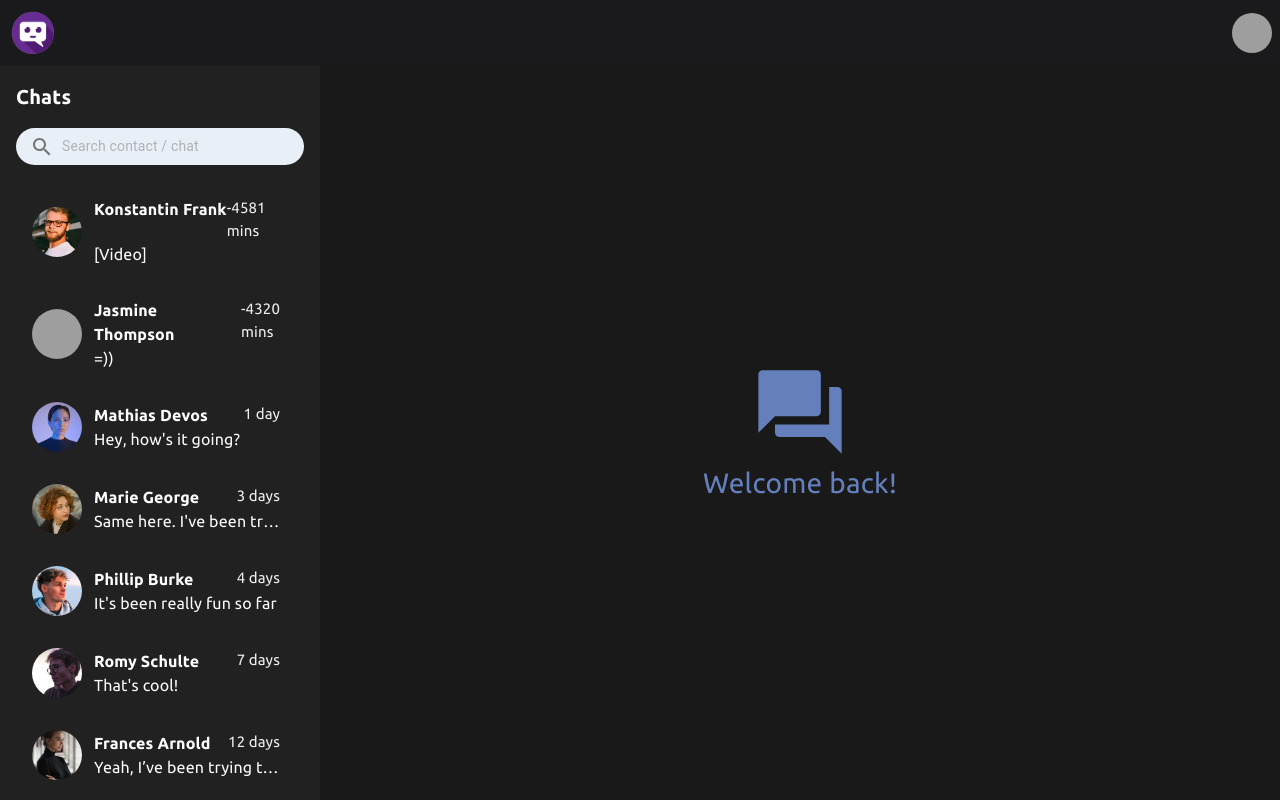
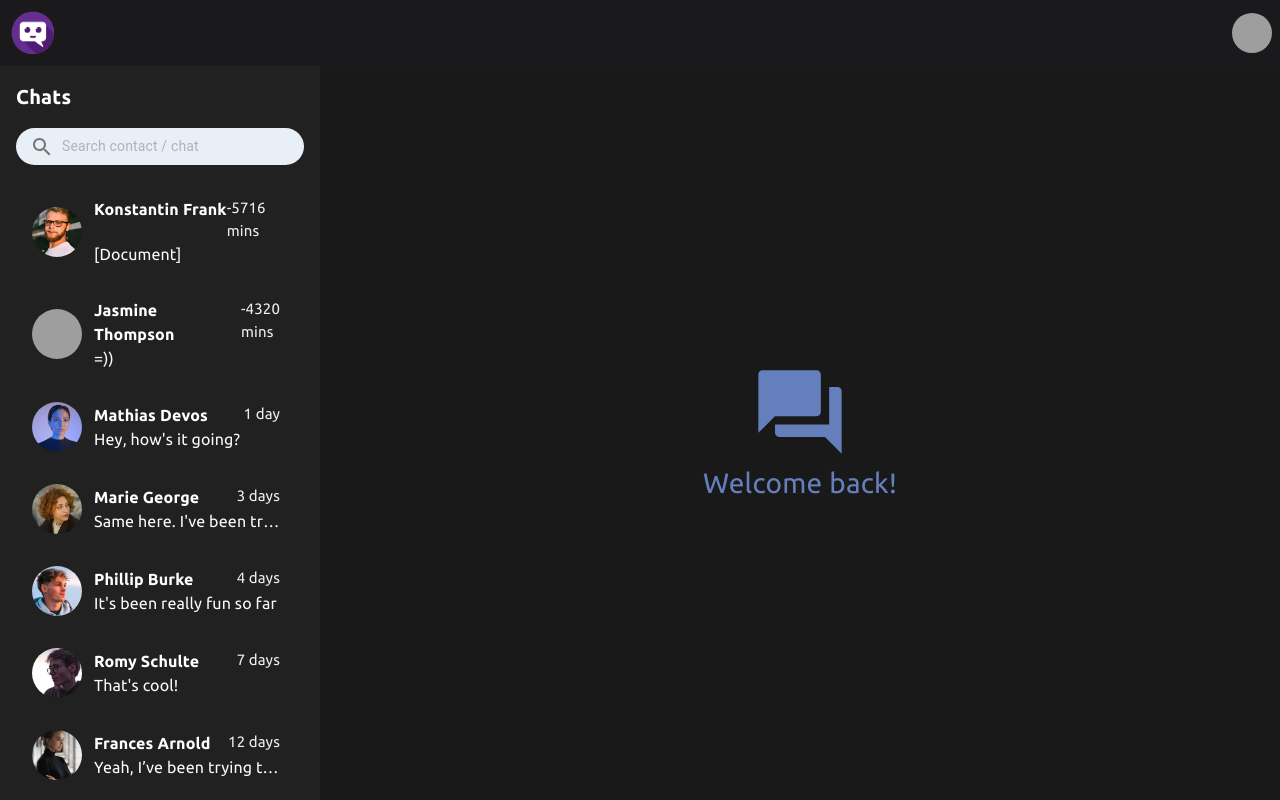
Before and after one commit to catkhanh2212/chat-rooms, a Next.js app: page / in a window 1280 px wide. Built offline with nearby package versions, Linux system fonts and the light colour scheme; data requests are answered from the project's data file; grey boxes are pictures that could not be loaded.

Commit message:
storage: done file storage

```diff
--- /dev/null
+++ b/src/app/components/Info/AllFiles.tsx
@@ -0,0 +1,83 @@
+/* eslint-disable @next/next/no-img-element */
+'use client'
+
+import { Box, Typography } from '@mui/material'
+import React, { useEffect, useState } from 'react'
+import axios from 'axios'
+import { useChatUserStore } from '@/app/store/chatUserStore'
+import { ArrowBackIos, Description } from '@mui/icons-material'
+
+interface Message {
+    id: number
+    chatId: number
+    senderId: number
+    text: string
+    timestamp: string
+    fileUrl?: string
+    fileType?: "raw"
+    fileName: string
+}
+
+function AllFiles({ onBack }: { onBack: () => void }) {
+    const chatUserId = useChatUserStore((state) => state.chatUserId)
+    const [file, setFile] = useState<Message[]>([])
+
+    useEffect(() => {
+        if (!chatUserId) return
+        const fetchMessages = async () => {
+            try {
+                const res = await axios.get(`http://localhost:3001/messages?chatId=${chatUserId}`)
+                const allMsgs: Message[] = res.data
+                const sorted = [...allMsgs].sort(
+                    (a, b) => new Date(b.timestamp).getTime() - new Date(a.timestamp).getTime()
+                )
+                const mediaMsgs = sorted.filter(
+                    (msg) => msg.text === '[Document]'
+                )
+                setFile(mediaMsgs)
+            } catch (err) {
+                console.error("Error fetching media:", err)
+            }
+        }
+        fetchMessages()
+    }, [chatUserId])
+
+
+    return (
+        <Box sx={{ backgroundColor: '#1A1A1D', height: '100%', p: 2 }}>
+            <Box sx={{ position: 'relative', display: 'flex', alignItems: 'center', height: 50, pb: 4, pt: 2 }}>
+                <ArrowBackIos onClick={onBack} sx={{ color: 'white', fontSize: '18px', position: 'absolute', left: 0, cursor: 'pointer' }} />
+
+                <Typography
+                    sx={{
+                        position: 'absolute',
+                        left: '50%',
+                        transform: 'translateX(-50%)',
+                        fontSize: '20px',
+                        fontWeight: 'bold',
+                        color: 'white',
+                        fontFamily: "Ubuntu, sans-serif",
+                    }}
+                >
+                    Storage
+                </Typography>
+            </Box>
+
+
+
+
+            <Box >
+                {file.map((msg) => (
+                    <Box key={msg.id} sx={{ display: "flex", alignItems: "center", gap: 1, mt: 1, cursor: 'pointer' }}>
+                        <Description sx={{ color: "white" }} />
+                        <a href={msg.fileUrl} target="_blank" rel="noopener noreferrer" style={{ color: "white", textDecoration: "underline" }}>
+                            {msg.fileName}
+                        </a>
+                    </Box>
+                ))}
+            </Box>
+        </Box>
+    )
+}
+
+export default AllFiles
--- a/src/app/components/Info/FileList.tsx
+++ b/src/app/components/Info/FileList.tsx
@@ -28,6 +28,7 @@ function FileList({ onMoreClick }: FileListProps) {
   const [media, setMedia] = useState<Message[]>([])
   const [displayMedia, setDisplayMedia] = useState<Message[]>([])
   const [file, setFile] = useState<Message[]>([])
+  const [displayFile, setDisplayFile] = useState<Message[]>([])
   const [selectedMedia, setSelectedMedia] = useState<Message | null>(null)
 
   useEffect(() => {
@@ -51,14 +52,16 @@ function FileList({ onMoreClick }: FileListProps) {
         const displayMediaMsgs = mediaMsgs.slice(0, 6)
 
 
-        // file: chỉ lấy 5 cái gần nhất
         const fileMsgs = sorted.filter(
           (msg) => msg.text === '[Document]'
-        ).slice(0, 5)
+        )
+
+        const displayFileMsgs = fileMsgs.slice(0, 2)
 
         setMedia(mediaMsgs)
         setDisplayMedia(displayMediaMsgs)
         setFile(fileMsgs)
+        setDisplayFile(displayFileMsgs)
       } catch (err) {
         console.error('Error fetching messages:', err)
       }
@@ -67,12 +70,12 @@ function FileList({ onMoreClick }: FileListProps) {
     fetchMessages()
   }, [chatUserId, displayMedia])
 
-  const handleDownload = (url: string, name?: string) => {
-    const link = document.createElement('a')
-    link.href = url
-    link.download = name || 'downloaded-file'
-    link.click()
-  }
+  // const handleDownload = (url: string, name?: string) => {
+  //   const link = document.createElement('a')
+  //   link.href = url
+  //   link.download = name || 'downloaded-file'
+  //   link.click()
+  // }
 
   const getVideoThumbnail = (url: string) => {
     return url
@@ -142,7 +145,7 @@ function FileList({ onMoreClick }: FileListProps) {
       </Typography>
 
       <Box>
-        {file.map((msg) => (
+        {displayFile.map((msg) => (
           <Box key={msg.id} sx={{ display: "flex", alignItems: "center", gap: 1, mt: 1, cursor: 'pointer' }}>
             <Description sx={{ color: "white" }} />
             <a href={msg.fileUrl} target="_blank" rel="noopener noreferrer" style={{ color: "white", textDecoration: "underline" }}>
@@ -150,6 +153,15 @@ function FileList({ onMoreClick }: FileListProps) {
             </a>
           </Box>
         ))}
+
+        {file.length > 2 && (
+          <Box sx={{ display: 'flex', justifyContent: 'center', py: 2 }}>
+            <Button onClick={onMoreClick} fullWidth sx={{ textTransform: "none", backgroundColor: '#F7F7F7', color: '#181C14', fontWeight: 'bold' }}>
+              More
+            </Button>
+          </Box>
+
+        )}
       </Box>
 
       <Dialog
--- a/src/app/components/Info/Info.tsx
+++ b/src/app/components/Info/Info.tsx
@@ -6,6 +6,7 @@ import axios from 'axios'
 import React, { useEffect, useState } from 'react'
 import FileList from './FileList'
 import AllMedia from './AllMedia'
+import AllFiles from './AllFiles'
 
 interface User {
     id: number;
@@ -19,6 +20,7 @@ function Info() {
     const chatUserId = useChatUserStore((state) => state.chatUserId)
     const [user, setUser] = useState<User | null>(null)
     const [showAllMedia, setShowAllMedia] = useState(false)
+    const [showAllFiles, setShowAllFiles] = useState(false)
 
     useEffect(() => {
         if (!chatUserId) {
@@ -43,10 +45,14 @@ function Info() {
         return <AllMedia onBack={() => setShowAllMedia(false)} />
     }
 
+    if (showAllFiles) {
+        return <AllFiles onBack={() => setShowAllFiles(false)} />
+    }
+
     return (
 
         <Box sx={{ display: 'flex', flexDirection: 'column', height: '100%', backgroundColor: '#1E201E' }}>
-            <Box sx={{ p: 4 }}>
+            <Box sx={{ p: 3 }}>
                 <Box sx={{ display: 'flex', justifyContent: 'center', p: 4 }}>
                     <Avatar src={user?.avatar} alt='avatar' sx={{ width: '72px', height: '72px' }} />
                 </Box>
@@ -56,8 +62,8 @@ function Info() {
 
 
 
-            <Box sx={{ flex: 1 }}>
-                <FileList onMoreClick={() => setShowAllMedia(true)} />
+            <Box sx={{ flex: 1, height: '100%', overflowY: 'auto' }}>
+                <FileList onMoreClick={() => setShowAllFiles(true)} />
             </Box>
         </Box>
     )
--- a/src/db.json
+++ b/src/db.json
@@ -64,8 +64,8 @@
     {
       "id": "2",
       "userId": 2,
-      "lastMessage": "[Video]",
-      "time": "2025-09-21T13:48:10.590Z",
+      "lastMessage": "[Document]",
+      "time": "2025-09-22T08:42:43.409Z",
       "lastTimestamp": "2025-09-21T09:02:11.302Z"
     },
     {
@@ -366,6 +366,36 @@
       "fileType": "video",
       "fileName": "小猫一响！该起床啦～ #金三柜.mp4",
       "timestamp": "2025-09-21T13:48:10.577Z"
+    },
+    {
+      "id": "dea9",
+      "chatId": "2",
+      "senderId": 999,
+      "text": "[Document]",
+      "fileUrl": "https://res.cloudinary.com/difopsd0p/raw/upload/v1758530464/z4hyzvmzbse4aasyydpb.docx",
+      "fileType": "raw",
+      "fileName": "test.docx",
+      "timestamp": "2025-09-22T08:41:12.919Z"
+    },
+    {
+      "id": "7bb9",
+      "chatId": "2",
+      "senderId": 999,
+      "text": "[Document]",
+      "fileUrl": "https://res.cloudinary.com/difopsd0p/raw/upload/v1758530530/n5gr2y2pcifplcgun8rx.docx",
+      "fileType": "raw",
+      "fileName": "test.docx",
+      "timestamp": "2025-09-22T08:42:19.072Z"
+    },
+    {
+      "id": "e585",
+      "chatId": "2",
+      "senderId": 999,
+      "text": "[Document]",
+      "fileUrl": "https://res.cloudinary.com/difopsd0p/raw/upload/v1758530554/jjrge60uu2su4fttzmyk.docx",
+      "fileType": "raw",
+      "fileName": "dazdih9oxit3l8i5a45h.docx",
+      "timestamp": "2025-09-22T08:42:43.394Z"
     }
   ]
 }
```
